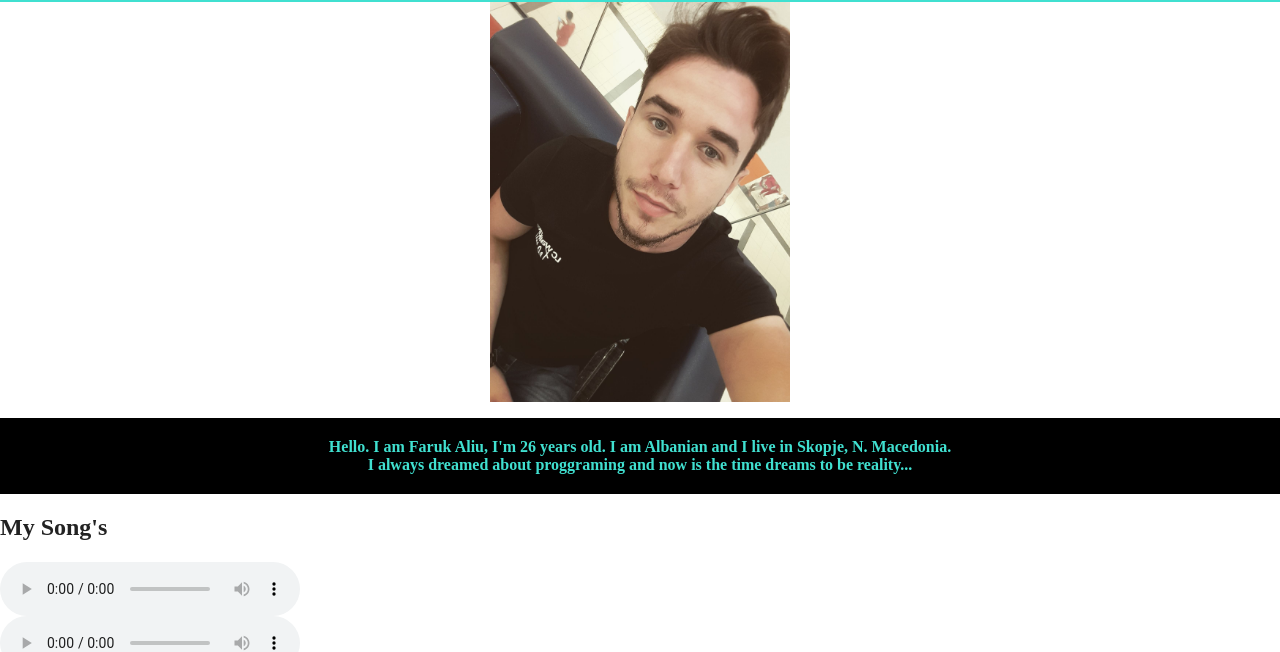
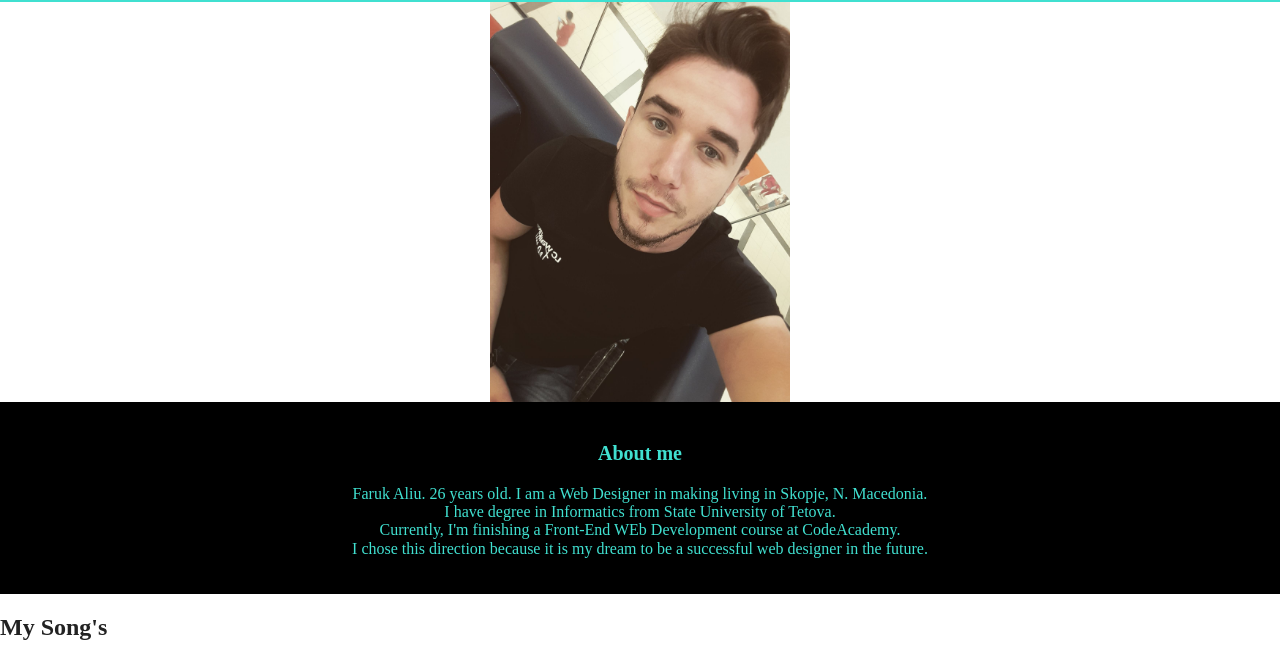
Before and after one commit to Faruk-Mi/first, a website built with Parcel: page index.html in a window 1280 px wide. Shown: the part 151-803 px from the top of the page. Built offline with nearby package versions, Linux system fonts and the light colour scheme.

Commit message:
Changed text

```diff
--- a/index.html
+++ b/index.html
@@ -20,19 +20,8 @@
 
     <meta name="theme-color" content="#fafafa" />
   </head>
-  <style>
-    p {
-      background-color: black;
-      color: turquoise;
-      font-weight: bold;
-      text-align: center;
-      padding: 20px;
-    }
-
-  </style>
   <body>
     <!-- Add your site or application content here -->
-    <div>
       <header style="text-align: center; background-color: turquoise; color: black; padding: 5px;">
         <h1>Faruk's Portfolio</h1>
         <div a style="text-align:right">
@@ -48,16 +37,18 @@
           width="300"
           height="400"
         />
-        </div>
-    </div>
-
+      </div>
+      <div style="background-color: black; color:turquoise; padding: 20px; text-align: center;">
+        <p style="font-weight: bold; font-size: 20px;">About me</p>
           <p>
-         Hello. I am Faruk Aliu, I'm 26 years old. I am Albanian and I live in Skopje, N. Macedonia. <br>
-        I always dreamed about proggraming and now is the time dreams to be reality...
+              Faruk Aliu. 26 years old. I am a Web Designer in making living in Skopje, N. Macedonia. <br>
+              I have degree in Informatics from State University of Tetova. <br>
+              Currently, I'm finishing a Front-End WEb Development course at CodeAcademy. <br>
+              I chose this direction because it is my dream to be a successful web designer in the future.
           </p>
-
+      </div>
         <main>
-          <section>
+        <section>
         <h2>My Song's</h2>
           <audio  controls>
             <source src="audio/VEYSEL - SORRY (Official Video) prod. by Jugglerz.mp3"; >
```
